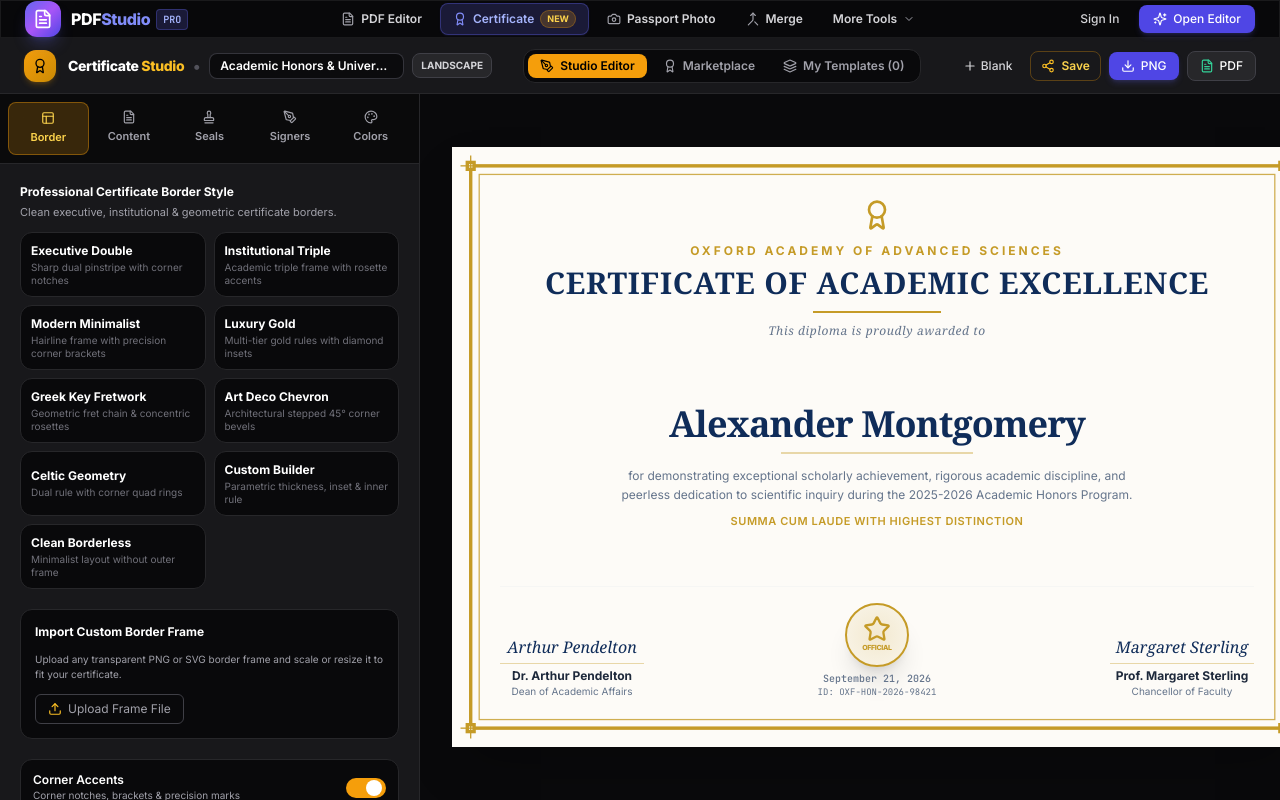
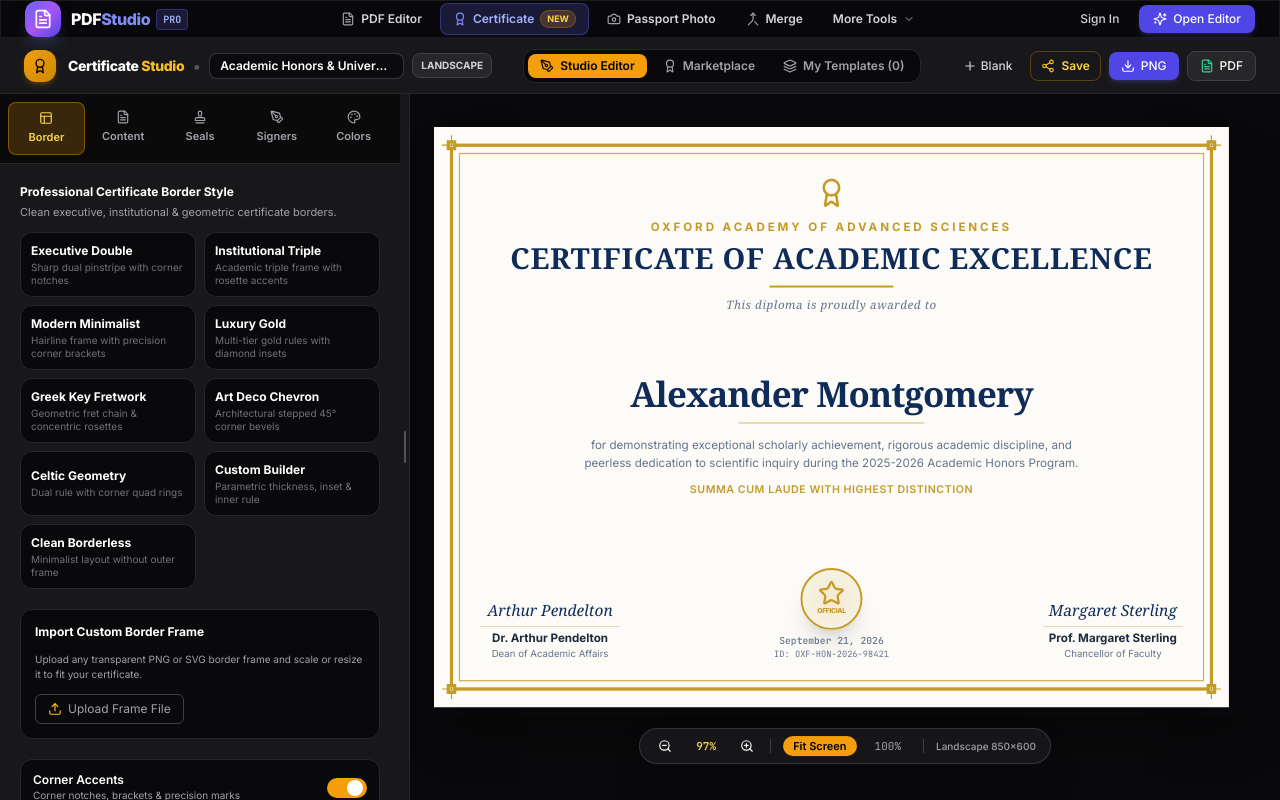
Before and after one commit to Kartik0056/AllinonePdfeditorClient, a React (Vite) app: page /certificate in a window 1280 px wide. Built offline with nearby package versions, Linux system fonts and the light colour scheme.

Commit message:
feat(certificate): responsive auto-fit scaling to prevent cutting off and draggable resizable controls sidebar

```diff
--- a/src/pages/CertificatePage.tsx
+++ b/src/pages/CertificatePage.tsx
@@ -15,7 +15,7 @@
   Printer, Layers, Palette, FileText, CheckCircle2, ShieldCheck,
   Medal, Star, RefreshCw, Sliders, ExternalLink, Lock, DollarSign,
   Upload, Trash2, ChevronRight, PenTool, Layout, ArrowLeft,
-  QrCode, Stamp, Shield, Image as ImageIcon, X, ZoomIn
+  QrCode, Stamp, Shield, Image as ImageIcon, X, ZoomIn, ZoomOut
 } from 'lucide-react';
 import Navbar from '../components/Navbar';
 import { PDFDocument, rgb, StandardFonts } from 'pdf-lib';
@@ -1512,6 +1512,80 @@
   const badgeInputRef = useRef<HTMLInputElement>(null);
   const borderInputRef = useRef<HTMLInputElement>(null);
 
+  // Resizable Sidebar Controls State
+  const [sidebarWidth, setSidebarWidth] = useState<number>(() => {
+    try {
+      const saved = localStorage.getItem('pdfstudio_cert_sidebar_w');
+      return saved ? Math.max(280, Math.min(650, parseInt(saved, 10))) : 400;
+    } catch {
+      return 400;
+    }
+  });
+  const [isResizingSidebar, setIsResizingSidebar] = useState(false);
+  const isResizingSidebarRef = useRef(false);
+
+  // Auto-fit & Zoom State for Certificate Stage
+  const mainContainerRef = useRef<HTMLDivElement>(null);
+  const [containerSize, setContainerSize] = useState<{ width: number; height: number }>({ width: 900, height: 650 });
+  const [zoomMode, setZoomMode] = useState<'fit' | 'custom'>('fit');
+  const [customZoom, setCustomZoom] = useState<number>(100);
+
+  // Resize listener for main container to compute auto-fit
+  useEffect(() => {
+    const updateSize = () => {
+      if (mainContainerRef.current) {
+        const rect = mainContainerRef.current.getBoundingClientRect();
+        setContainerSize({ width: rect.width, height: rect.height });
+      }
+    };
+
+    updateSize();
+    window.addEventListener('resize', updateSize);
+    return () => window.removeEventListener('resize', updateSize);
+  }, [sidebarWidth, activeTab]);
+
+  // Sidebar drag resizer mouse/touch listeners
+  const startSidebarResize = (e: React.MouseEvent | React.TouchEvent) => {
+    e.preventDefault();
+    isResizingSidebarRef.current = true;
+    setIsResizingSidebar(true);
+    document.body.style.cursor = 'col-resize';
+    document.body.style.userSelect = 'none';
+  };
+
+  useEffect(() => {
+    const handleMove = (e: MouseEvent | TouchEvent) => {
+      if (!isResizingSidebarRef.current) return;
+      const clientX = 'touches' in e && e.touches.length > 0 ? e.touches[0].clientX : (e as MouseEvent).clientX;
+      const newWidth = Math.max(280, Math.min(650, Math.min(clientX, window.innerWidth - 320)));
+      setSidebarWidth(newWidth);
+      try {
+        localStorage.setItem('pdfstudio_cert_sidebar_w', String(newWidth));
+      } catch {}
+    };
+
+    const handleUp = () => {
+      if (isResizingSidebarRef.current) {
+        isResizingSidebarRef.current = false;
+        setIsResizingSidebar(false);
+        document.body.style.cursor = '';
+        document.body.style.userSelect = '';
+      }
+    };
+
+    window.addEventListener('mousemove', handleMove);
+    window.addEventListener('mouseup', handleUp);
+    window.addEventListener('touchmove', handleMove);
+    window.addEventListener('touchend', handleUp);
+
+    return () => {
+      window.removeEventListener('mousemove', handleMove);
+      window.removeEventListener('mouseup', handleUp);
+      window.removeEventListener('touchmove', handleMove);
+      window.removeEventListener('touchend', handleUp);
+    };
+  }, []);
+
   // Load user saved templates from localStorage
   useEffect(() => {
     try {
@@ -1642,6 +1716,20 @@
   const isDarkMode = activeTemplate.theme.paperTint === '#0F1117';
   const textColor = isDarkMode ? '#FFFFFF' : '#1E293B';
   const subtextColor = isDarkMode ? '#94A3B8' : '#64748B';
+
+  // Dynamic Scale & Size calculation for responsive certificate auto-fitting
+  const isLandscape = activeTemplate.orientation === 'landscape';
+  const baseWidth = isLandscape ? 850 : 600;
+  const baseHeight = isLandscape ? 600 : 850;
+
+  const paddingX = 48;
+  const paddingY = 96; // accounts for bottom zoom bar & breathing room
+  const availW = Math.max(200, containerSize.width - paddingX);
+  const availH = Math.max(200, containerSize.height - paddingY);
+
+  const autoFitScale = Math.min(availW / baseWidth, availH / baseHeight, 1.0);
+  const currentScale = zoomMode === 'fit' ? Math.max(0.25, autoFitScale) : Math.max(0.25, customZoom / 100);
+  const displayZoomPercent = Math.round(currentScale * 100);
 
   return (
     <div className="h-screen max-h-screen overflow-hidden bg-surface-950 text-surface-100 flex flex-col">
@@ -1777,8 +1865,11 @@
       {/* ─── TAB 1: STUDIO EDITOR ────────────────────────────────────────── */}
       {activeTab === 'studio' && (
         <div className="flex-1 flex flex-col lg:flex-row overflow-hidden min-h-0">
-          {/* Left Control Panel (Independently scrollable) */}
-          <aside className="w-full lg:w-[420px] bg-surface-900 border-b lg:border-b-0 lg:border-r border-surface-800 flex flex-col shrink-0 h-full overflow-y-auto min-h-0">
+          {/* Left Control Panel (Independently scrollable & Resizable) */}
+          <aside
+            style={{ width: typeof window !== 'undefined' && window.innerWidth >= 1024 ? `${sidebarWidth}px` : undefined }}
+            className="w-full lg:w-auto bg-surface-900 border-b lg:border-b-0 border-surface-800 flex flex-col shrink-0 h-full overflow-y-auto min-h-0"
+          >
             {/* Studio Tools Navigation */}
             <div className="grid grid-cols-5 p-2 bg-surface-950/90 border-b border-surface-800 text-[11px] font-semibold sticky top-0 z-20 backdrop-blur-md">
               {[
@@ -2551,21 +2642,45 @@
             </div>
           </aside>
 
-          {/* Right Visual Certificate Canvas Viewport (Independently scrollable) */}
-          <main className="flex-1 bg-surface-950 flex flex-col h-full overflow-y-auto overflow-x-hidden min-w-0 min-h-0 p-4 sm:p-8">
-            <div className="m-auto flex items-center justify-center">
+          {/* Draggable Vertical Divider for Sidebar Width Resizing */}
+          <div
+            onMouseDown={startSidebarResize}
+            onTouchStart={startSidebarResize}
+            className={`hidden lg:flex w-2.5 hover:w-2.5 bg-surface-900 border-r border-surface-800 hover:bg-amber-500 active:bg-amber-500 cursor-col-resize transition-all items-center justify-center shrink-0 group z-30 select-none ${
+              isResizingSidebar ? 'bg-amber-500 !border-amber-400 shadow-lg shadow-amber-500/30' : ''
+            }`}
+            title="Drag left/right to resize sidebar width"
+          >
+            <div className="w-0.5 h-8 bg-surface-600 rounded-full group-hover:bg-black group-hover:scale-y-125 transition-all" />
+          </div>
+
+          {/* Right Visual Certificate Canvas Viewport (Independently scrollable & Auto-fitting) */}
+          <main
+            ref={mainContainerRef}
+            className="flex-1 bg-surface-950 flex flex-col h-full overflow-auto min-w-0 min-h-0 p-4 sm:p-6 relative"
+          >
+            <div className="m-auto flex items-center justify-center py-4">
+              {/* Scaled Certificate Wrapper */}
               <div
-                ref={certificateRef}
-                className={`relative transition-all duration-300 shadow-2xl overflow-hidden m-auto select-none ${
-                  activeTemplate.orientation === 'landscape'
-                    ? 'w-[850px] h-[600px]'
-                    : 'w-[600px] h-[850px]'
-                }`}
                 style={{
-                  backgroundColor: activeTemplate.theme.paperTint,
-                  color: textColor,
+                  width: `${Math.round(baseWidth * currentScale)}px`,
+                  height: `${Math.round(baseHeight * currentScale)}px`,
+                  transition: isResizingSidebar ? 'none' : 'width 0.15s ease-out, height 0.15s ease-out',
                 }}
+                className="relative flex items-center justify-center shrink-0 select-none shadow-2xl"
               >
+                <div
+                  ref={certificateRef}
+                  className="relative shadow-2xl overflow-hidden select-none origin-top-left"
+                  style={{
+                    width: `${baseWidth}px`,
+                    height: `${baseHeight}px`,
+                    transform: `scale(${currentScale})`,
+                    transformOrigin: 'top left',
+                    backgroundColor: activeTemplate.theme.paperTint,
+                    color: textColor,
+                  }}
+                >
                 {/* ─── REAL ACCURATE BORDER RENDERER ─────────── */}
                 <CertificateBorderRenderer theme={activeTemplate.theme} />
 
@@ -2734,6 +2849,71 @@
                   </div>
                 </div>
               </div>
+            </div>
+          </div>
+
+            {/* Bottom Floating Canvas Zoom & Fit Toolbar */}
+            <div className="sticky bottom-3 mt-auto mx-auto z-30 flex items-center gap-2 bg-surface-900/95 backdrop-blur-md border border-surface-700/80 px-3.5 py-1.5 rounded-full shadow-2xl text-xs text-white">
+              <button
+                onClick={() => {
+                  setZoomMode('custom');
+                  setCustomZoom(Math.max(30, Math.round(currentScale * 100) - 10));
+                }}
+                className="p-1 hover:text-amber-400 rounded-full hover:bg-surface-800 transition-colors"
+                title="Zoom Out (-)"
+              >
+                <ZoomOut className="w-3.5 h-3.5" />
+              </button>
+
+              <span className="font-mono text-[11px] font-bold text-amber-300 w-11 text-center select-none">
+                {displayZoomPercent}%
+              </span>
+
+              <button
+                onClick={() => {
+                  setZoomMode('custom');
+                  setCustomZoom(Math.min(200, Math.round(currentScale * 100) + 10));
+                }}
+                className="p-1 hover:text-amber-400 rounded-full hover:bg-surface-800 transition-colors"
+                title="Zoom In (+)"
+              >
+                <ZoomIn className="w-3.5 h-3.5" />
+              </button>
+
+              <div className="w-px h-3.5 bg-surface-700 mx-1" />
+
+              <button
+                onClick={() => setZoomMode('fit')}
+                className={`px-2.5 py-0.5 rounded-full text-[11px] font-semibold transition-colors ${
+                  zoomMode === 'fit'
+                    ? 'bg-amber-500 text-black shadow-sm'
+                    : 'text-surface-300 hover:text-white hover:bg-surface-800'
+                }`}
+                title="Fit to Screen (Auto Adjusts to screen & sidebar size)"
+              >
+                Fit Screen
+              </button>
+
+              <button
+                onClick={() => {
+                  setZoomMode('custom');
+                  setCustomZoom(100);
+                }}
+                className={`px-2.5 py-0.5 rounded-full text-[11px] font-mono transition-colors ${
+                  zoomMode === 'custom' && Math.round(currentScale * 100) === 100
+                    ? 'bg-amber-500 text-black font-bold'
+                    : 'text-surface-400 hover:text-white hover:bg-surface-800'
+                }`}
+                title="Actual 100% Size"
+              >
+                100%
+              </button>
+
+              <div className="w-px h-3.5 bg-surface-700 mx-1" />
+
+              <span className="text-[10px] text-surface-400 font-medium select-none hidden sm:inline">
+                {isLandscape ? 'Landscape 850×600' : 'Portrait 600×850'}
+              </span>
             </div>
           </main>
         </div>
```
